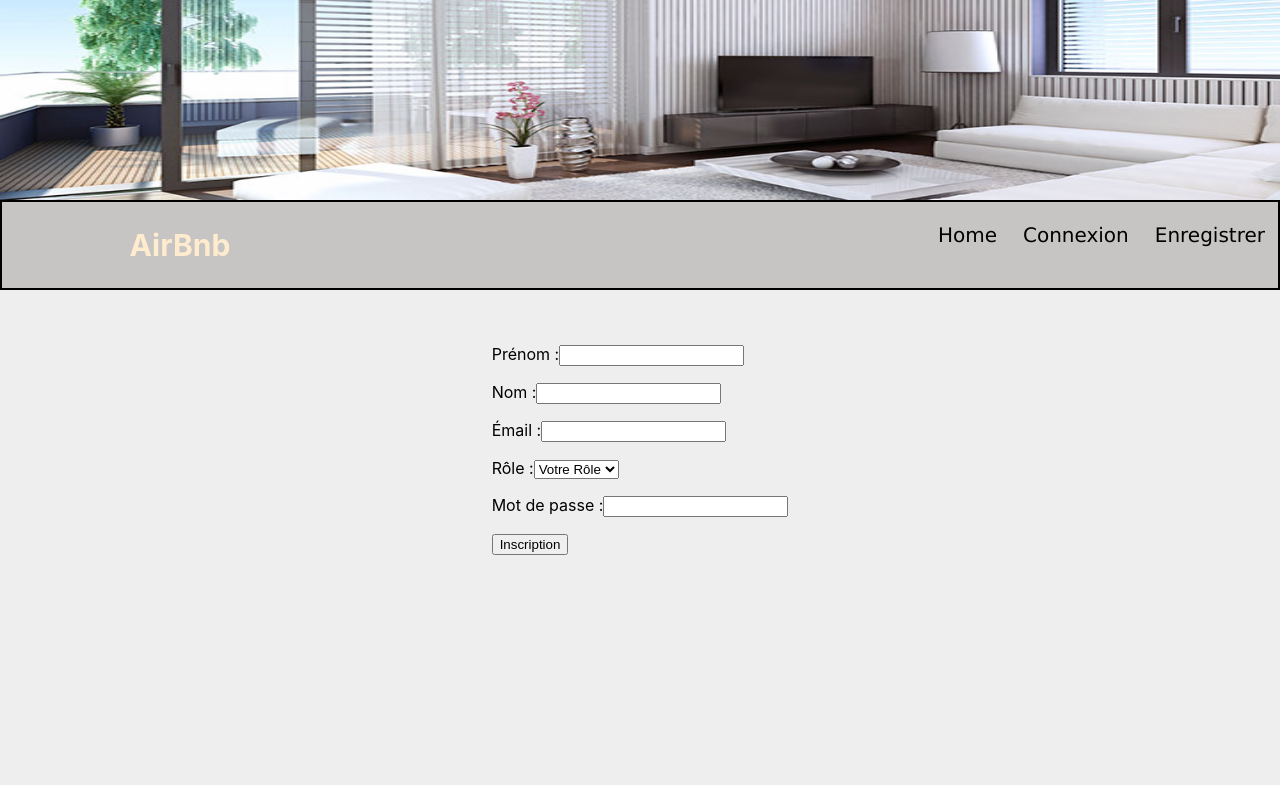
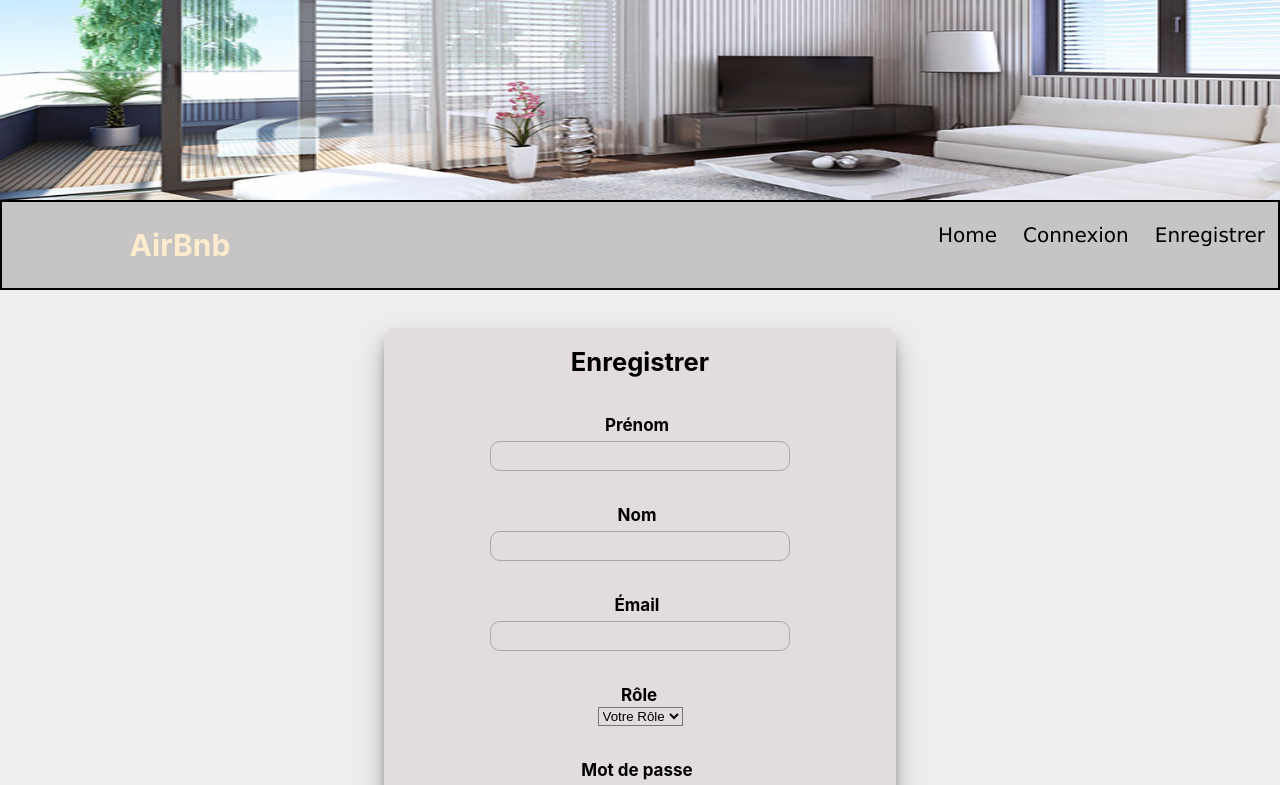
Before and after one commit to filmons/api-front-air-bnb, a React (Create React App) app: page /signup in a window 1280 px wide. Shown: the top 785 px of the page. Built offline with nearby package versions, Linux system fonts and the light colour scheme.

Commit message:
signup style

```diff
--- a/src/assets/DetailsPlace.css
+++ b/src/assets/DetailsPlace.css
@@ -17,7 +17,7 @@
 }
 .reservation{
     border: rgb(233, 229, 229) 2px solid;
-    background-color:white;
+    background-color: rgb(226, 220, 220);
     height: 200px;
     width: 80%;
     box-shadow: 2px 2px rgb(134, 131, 131);
@@ -25,7 +25,7 @@
 }
 .description section{
     border: darkgrey 2px solid;
-    background-color: #eee;
+    background-color: rgb(214, 207, 207);
     margin-top: 5px;
 
 }
--- a/src/assets/login.css
+++ b/src/assets/login.css
@@ -57,7 +57,7 @@ transition: all 2s;
    background-color: rgb(43, 40, 40);
    border-radius: 2em / 5em;
    font-weight: bold;
-  width: 100px;
+  width: 150px;
     height: 50px;
     max-height: 50px;
     font-family: Georgia, 'Times New Roman', Times, serif;
--- a/src/assets/signUp.css
+++ b/src/assets/signUp.css
@@ -0,0 +1,29 @@
+.siginUpform .form{
+    margin-bottom: 20%;
+    height: 600px;
+    width: 50%;
+}
+.siginUpform button{
+    margin-top: 10%;
+    margin-left: 10%;
+   color: #d1d1c6;
+   border: 2px solid #979793;
+   background-color: rgb(43, 40, 40);
+   border-radius: 2em / 5em;
+   font-weight: bold;
+  width: 150px;
+    height: 50px;
+    max-height: 50px;
+    font-family: Georgia, 'Times New Roman', Times, serif;
+    transition: ease-in 0.3s;
+    cursor: pointer;
+}
+.siginUpform button:hover{
+    background-color: rgb(160, 156, 156);
+    color: white;
+    transform: translatey(-15%);
+    box-shadow: 5px 5px rgb(253, 251, 251);
+}
+.siginUpform select{
+    background-color: transparent;
+}
--- a/src/pages/SignUp.js
+++ b/src/pages/SignUp.js
@@ -36,36 +36,38 @@ class SignUp extends React.Component {
         .then(data => console.log(data))
         .catch(error => console.log(error))
         console.log(options);
+        this.props.history.push('/login')
     }
 
     render() {
         return (
             <>
-               <section>
+               <section className="siginUpform">
                    <div className="container">
-                        <div className="SignUpform">
-                            <p>
-                                <label htmlFor="">Prénom :</label>
+                        <div className="form">
+                        <h1>Enregistrer</h1>
+                            <p className="data">
+                                <label htmlFor="">Prénom </label>
                                 <input name="prenom" type="text" onChange={this.handleChange} />
                             </p>
-                            <p>
-                                <label htmlFor="">Nom :</label>
+                            <p className="data">
+                                <label htmlFor="">Nom </label>
                                 <input name="nom" type="text" onChange={this.handleChange} />
                             </p>
-                            <p>
-                                <label htmlFor="">Émail :</label>
+                            <p className="data">
+                                <label htmlFor="">Émail </label>
                                 <input name="email" type="email" onChange={this.handleChange} />
                             </p>
-                            <p>
-                                <label htmlFor="">Rôle :</label>
+                            <p className="data">
+                                <label htmlFor="">Rôle </label>
                                 <select name="role" onChange={this.handleChange} >
                                     <option >Votre Rôle</option>
                                     <option value="0">Touriste</option>
                                     <option value="1">Hôte</option>
                                 </select>
                             </p>
-                            <p>
-                                <label htmlFor="">Mot de passe :</label>
+                            <p className="data">
+                                <label htmlFor="">Mot de passe </label>
                                 <input name="password" type="password" onChange={this.handleChange} />
                             </p>
                             <p>
```
